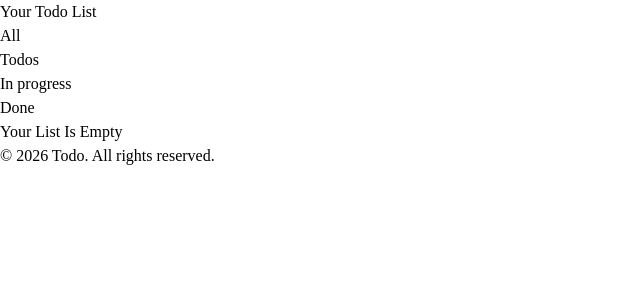
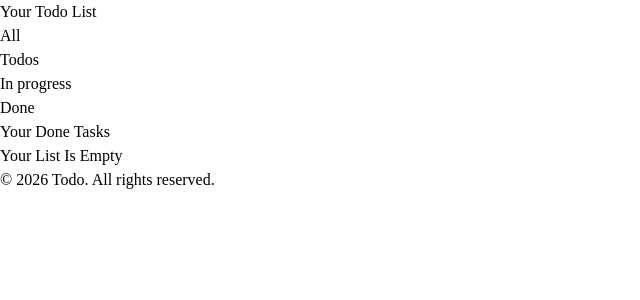
Before and after one commit to khaterehnaseri444-ui/todoTask, a React (Vite) app: page /done in a window 1280 px wide. Shown: the top 300 px of the page, without its empty margins (0-640 px from the left). Built offline with nearby package versions, Linux system fonts and the light colour scheme.

Commit message:
style:edit paragraph tags in pages

```diff
--- a/src/pages/done/Done.jsx
+++ b/src/pages/done/Done.jsx
@@ -6,10 +6,13 @@ function Done() {
   const { filterByCondition } = useTodo();
   const tasks = filterByCondition.done;
   return (
-    <div className="lg:w-full lg:h-auto flex items-center justify-center">
-      <div className="lg:w-300 lg:min-h-5 flex flex-col items-center justify-center lg:gap-5">
-       {tasks.length === 0 ? (
-          <p className="lg:h-100 lg:text-[30px] text-fuchsia-700 flex items-center justify-center">Your List Is Empty</p>
+    <div className="lg:w-full lg:h-auto flex flex-col items-center justify-center">
+      <p className="lg:text-[30px] text-fuchsia-700">Your Done Tasks</p>
+      <div className="lg:w-300 lg:min-h-50 flex flex-col items-center justify-center lg:gap-5">
+        {tasks.length === 0 ? (
+          <p className="lg:h-100 lg:text-[20px] text-fuchsia-700 flex items-center justify-center">
+            Your List Is Empty
+          </p>
         ) : (
           tasks.map((T) => (
             <React.Fragment key={T.id}>
--- a/src/pages/inProgress/Inprogress.jsx
+++ b/src/pages/inProgress/Inprogress.jsx
@@ -6,10 +6,13 @@ function Inprogress() {
   const { filterByCondition } = useTodo();
   const tasks = filterByCondition.inprogress;
   return (
-    <div className="lg:w-full lg:h-auto flex items-center justify-center">
+    <div className="lg:w-full lg:h-auto flex flex-col items-center justify-center">
+      <p className="lg:text-[30px] text-fuchsia-700">Your In progress Tasks</p>
       <div className="lg:w-300 lg:min-h-50 flex flex-col items-center justify-center lg:gap-5">
         {tasks.length === 0 ? (
-          <p className="lg:h-100 lg:text-[30px] text-fuchsia-700 flex items-center justify-center">Your List Is Empty</p>
+          <p className="lg:h-100 lg:text-[20px] text-fuchsia-700 flex items-center justify-center">
+            Your List Is Empty
+          </p>
         ) : (
           tasks.map((T) => (
             <React.Fragment key={T.id}>
--- a/src/pages/todos/Todos.jsx
+++ b/src/pages/todos/Todos.jsx
@@ -6,10 +6,11 @@ function Todos() {
   const { filterByCondition } = useTodo();
   const tasks = filterByCondition.todos;
   return (
-    <div className="lg:w-full lg:h-auto flex items-center justify-center">
-      <div className="lg:w-300 lg:min-h-5 flex flex-col items-center justify-center lg:gap-5">
+    <div className="lg:w-full lg:h-auto flex flex-col items-center justify-center">
+      <p className="lg:text-[30px] text-fuchsia-700">Your Todos Tasks</p>
+      <div className="lg:w-300 lg:min-h-50 flex flex-col items-center justify-center lg:gap-5">
         {tasks.length === 0 ? (
-          <p className="lg:h-100 lg:text-[30px] text-fuchsia-700 flex items-center justify-center">
+          <p className="lg:h-100 lg:text-[20px] text-fuchsia-700 flex items-center justify-center">
             Your List Is Empty
           </p>
         ) : (
```
